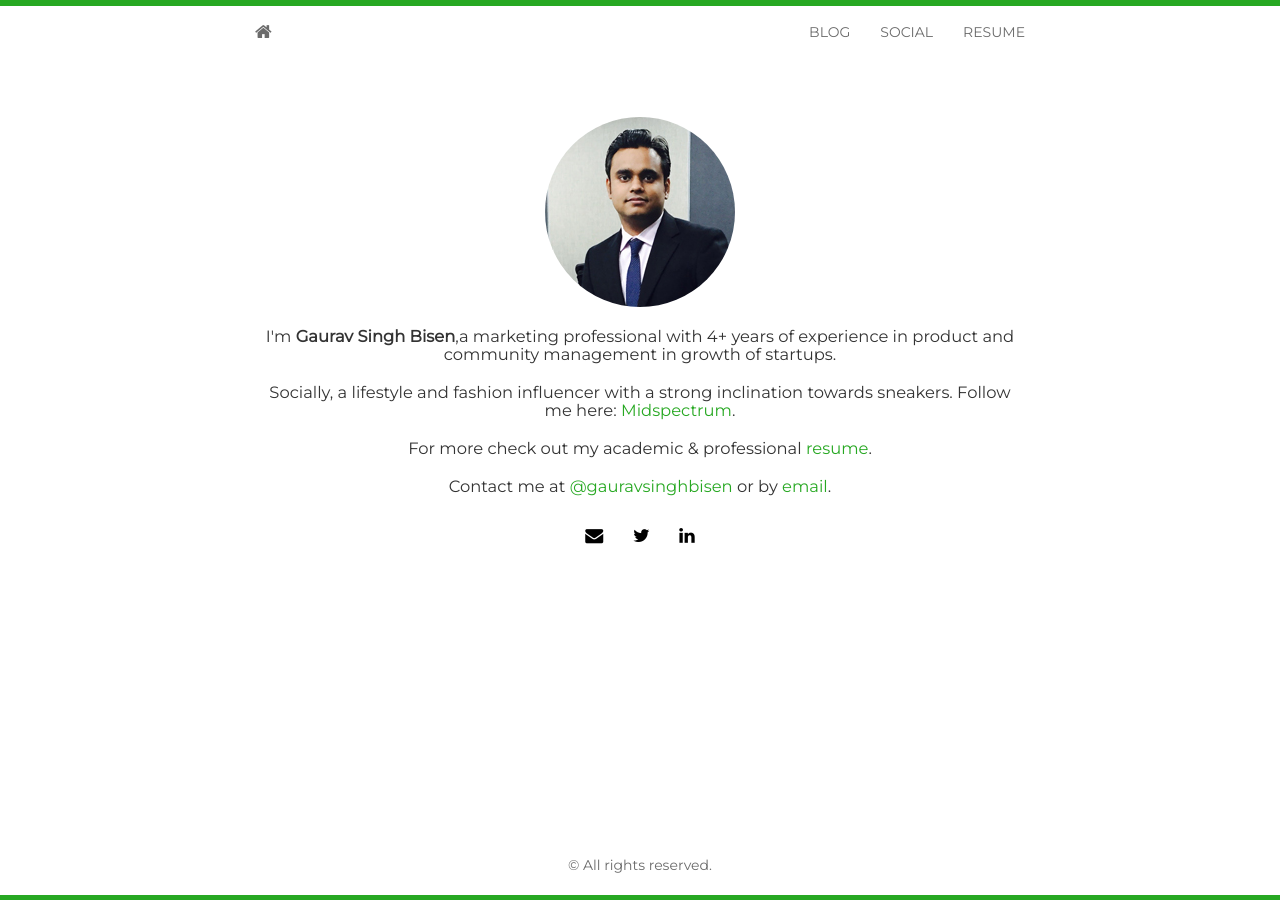
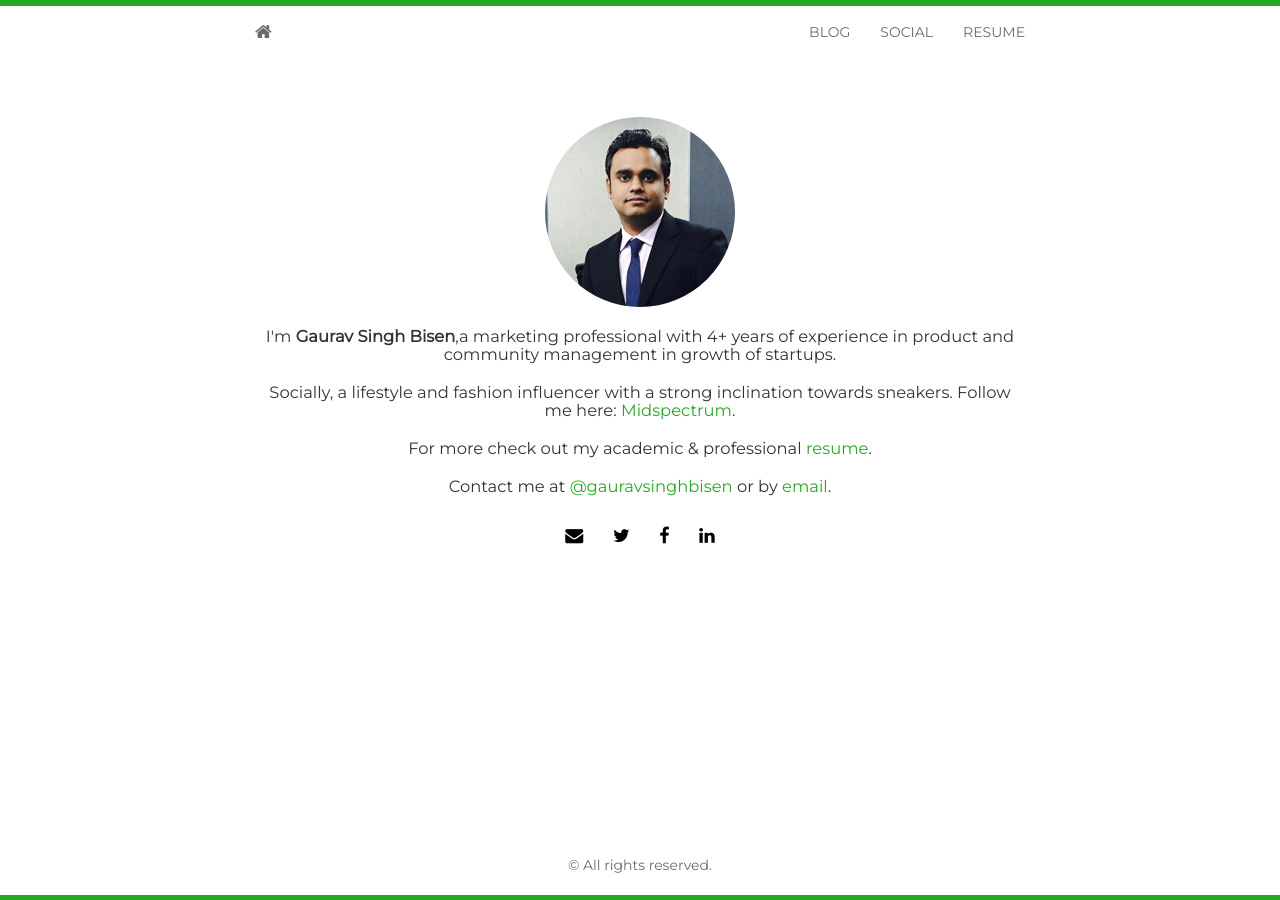
Before and after one commit to gauravsinghbisen/gauravsinghbisen.github.io, a Jekyll site: the page built from index.html, in a window 1280 px wide. Built offline with Jekyll 4.4.1, drawn with Linux system fonts in a browser that asks for light colours; nearby versions of some CDN libraries; the list of posts is cut into pages by our own code.

Commit message:
Update social.html

```diff
--- a/_includes/social.html
+++ b/_includes/social.html
@@ -3,9 +3,11 @@
     {% if site.email %}
 	  <a href="mailto:{{ site.email}}"><i class="fa fa-envelope"></i></a>
     {% endif %}
-
     {% if site.twitter %}
 	  <a href="http://twitter.com/{{ site.twitter }}"><i class="fa fa-twitter"></i></a>
+    {% endif %}
+    {% if site.facebook %}
+	  <a href="http://facebook.com/{{ site.facebook }}"><i class="fa fa-facebook"></i></a>
     {% endif %}
     {% if site.linkedin %}
 	  <a href="http://linkedin.com/in/{{ site.linkedin }}"><i class="fa fa-linkedin"></i></a>
```
